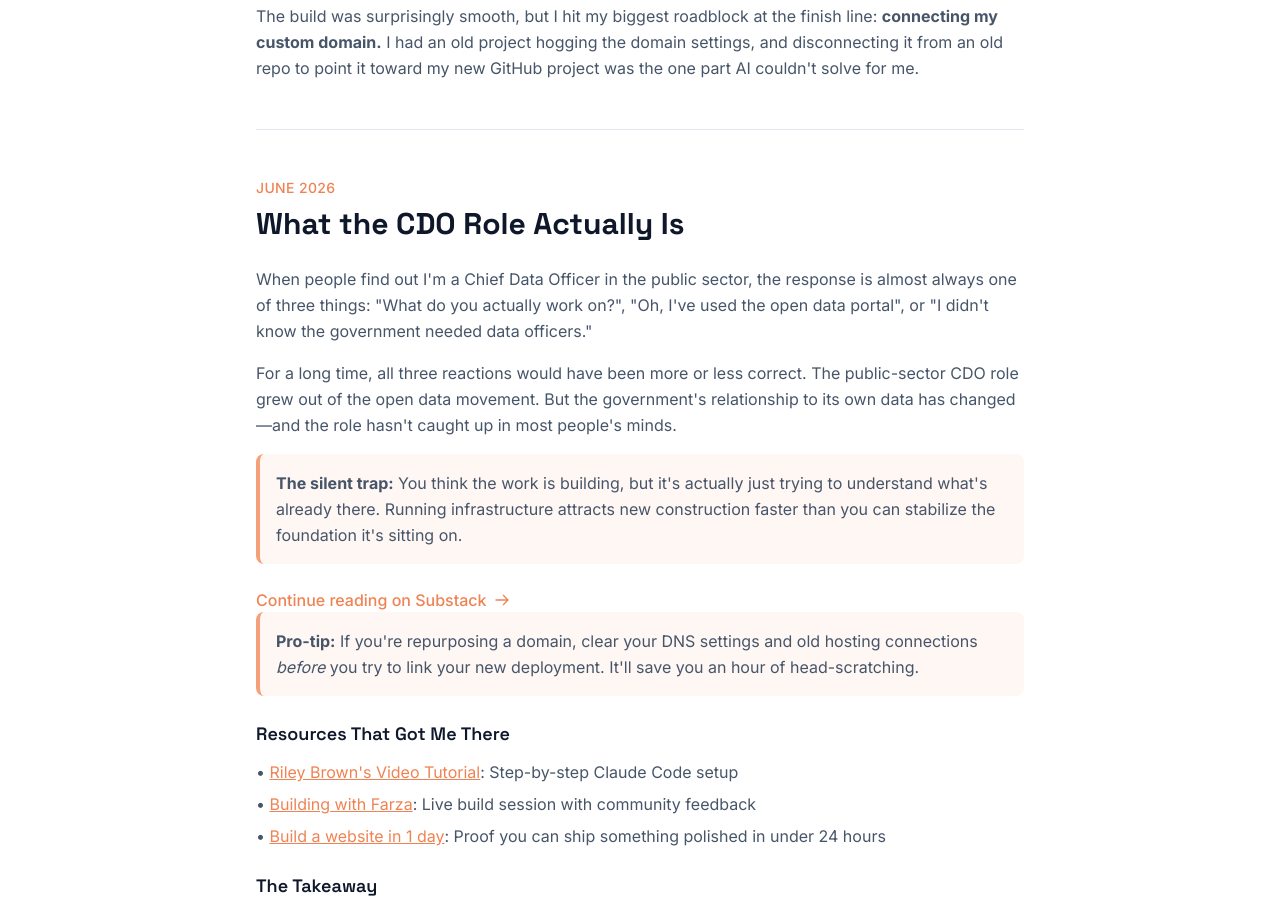
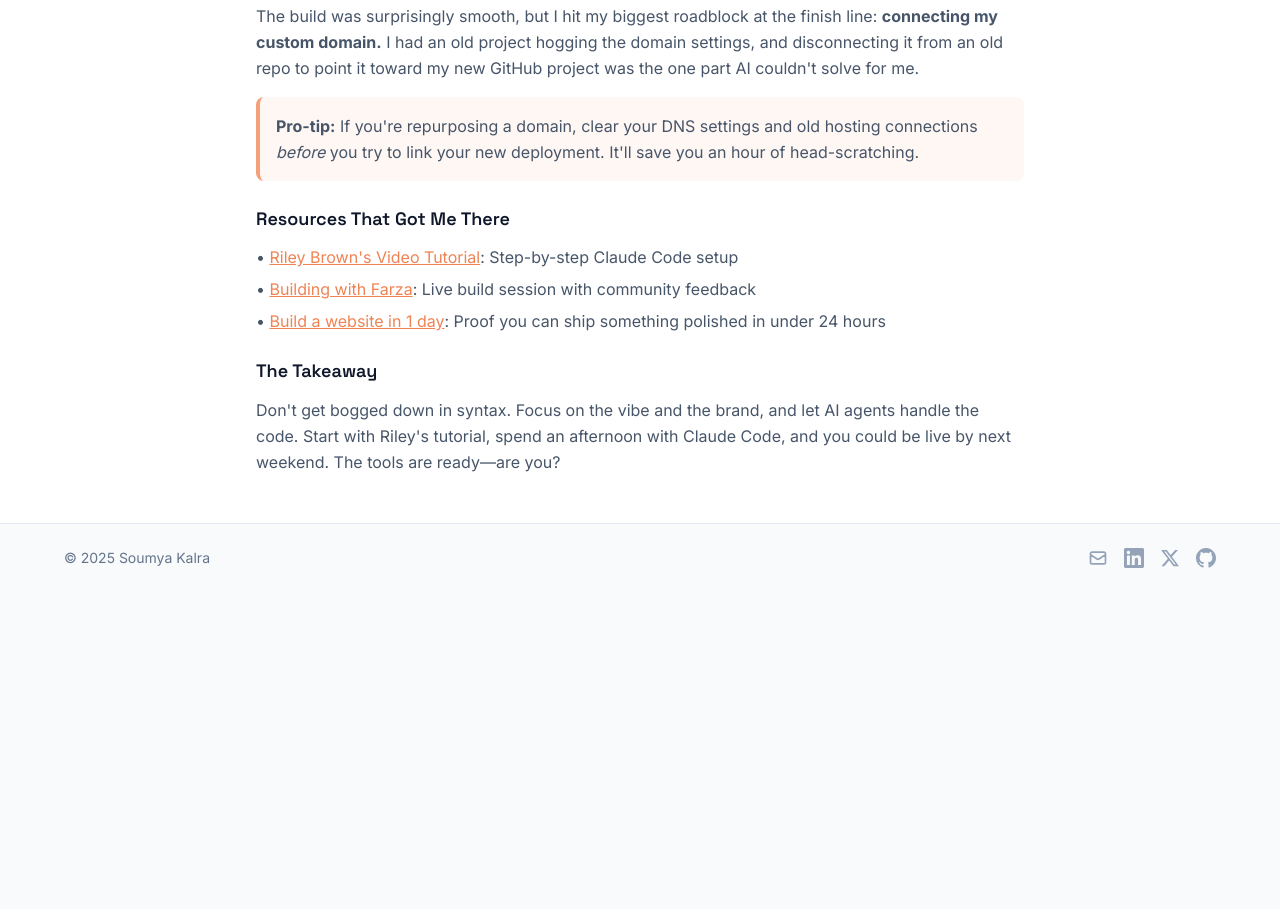
Before and after one commit to soumyakalrasf-rgb/portfolio-site, a plain HTML site: page index.html in a window 1280 px wide. Shown: the part 1253-2162 px from the top of the page. After the commit the page ends 1845 px from the top, so only its background shows below. Drawn offline with nearby package versions, Linux system fonts and the light colour scheme.

Commit message:
Update index.html
reverting back

```diff
--- a/index.html
+++ b/index.html
@@ -137,31 +137,6 @@
                         <p class="text-slate-600 leading-relaxed mb-4">
                             The build was surprisingly smooth, but I hit my biggest roadblock at the finish line: <strong>connecting my custom domain.</strong> I had an old project hogging the domain settings, and disconnecting it from an old repo to point it toward my new GitHub project was the one part AI couldn't solve for me.
                         </p>
-                        <!-- CDO Blog Post - Links to Substack -->
-<article class="max-w-3xl mx-auto mt-12 pt-12 border-t border-slate-200">
-    <header class="mb-6">
-        <p class="text-accent-500 text-sm font-medium uppercase tracking-wide mb-2">June 2026</p>
-        <h2 class="font-display text-2xl md:text-3xl font-bold text-slate-900">What the CDO Role Actually Is</h2>
-    </header>
-    <div class="prose prose-slate max-w-none">
-        <p class="text-slate-600 leading-relaxed mb-4">
-            When people find out I'm a Chief Data Officer in the public sector, the response is almost always one of three things: "What do you actually work on?", "Oh, I've used the open data portal", or "I didn't know the government needed data officers."
-        </p>
-        <p class="text-slate-600 leading-relaxed mb-4">
-            For a long time, all three reactions would have been more or less correct. The public-sector CDO role grew out of the open data movement. But the government's relationship to its own data has changed—and the role hasn't caught up in most people's minds.
-        </p>
-        <p class="text-slate-600 leading-relaxed mb-4 bg-accent-50 p-4 rounded-lg border-l-4 border-accent-400">
-            <strong>The silent trap:</strong> You think the work is building, but it's actually just trying to understand what's already there. Running infrastructure attracts new construction faster than you can stabilize the foundation it's sitting on.
-        </p>
-        <a href="https://soumyakalra.substack.com/p/what-the-cdo-role-actually-is" target="_blank"
-           class="inline-flex items-center gap-2 text-accent-500 hover:text-accent-600 font-medium mt-2">
-            <span>Continue reading on Substack</span>
-            <svg class="w-4 h-4" fill="none" stroke="currentColor" viewBox="0 0 24 24">
-                <path stroke-linecap="round" stroke-linejoin="round" stroke-width="2" d="M14 5l7 7m0 0l-7 7m7-7H3"/>
-            </svg>
-        </a>
-    </div>
-</article>
                         <p class="text-slate-600 leading-relaxed mb-4 bg-accent-50 p-4 rounded-lg border-l-4 border-accent-400">
                             <strong>Pro-tip:</strong> If you're repurposing a domain, clear your DNS settings and old hosting connections <em>before</em> you try to link your new deployment. It'll save you an hour of head-scratching.
                         </p>
```
